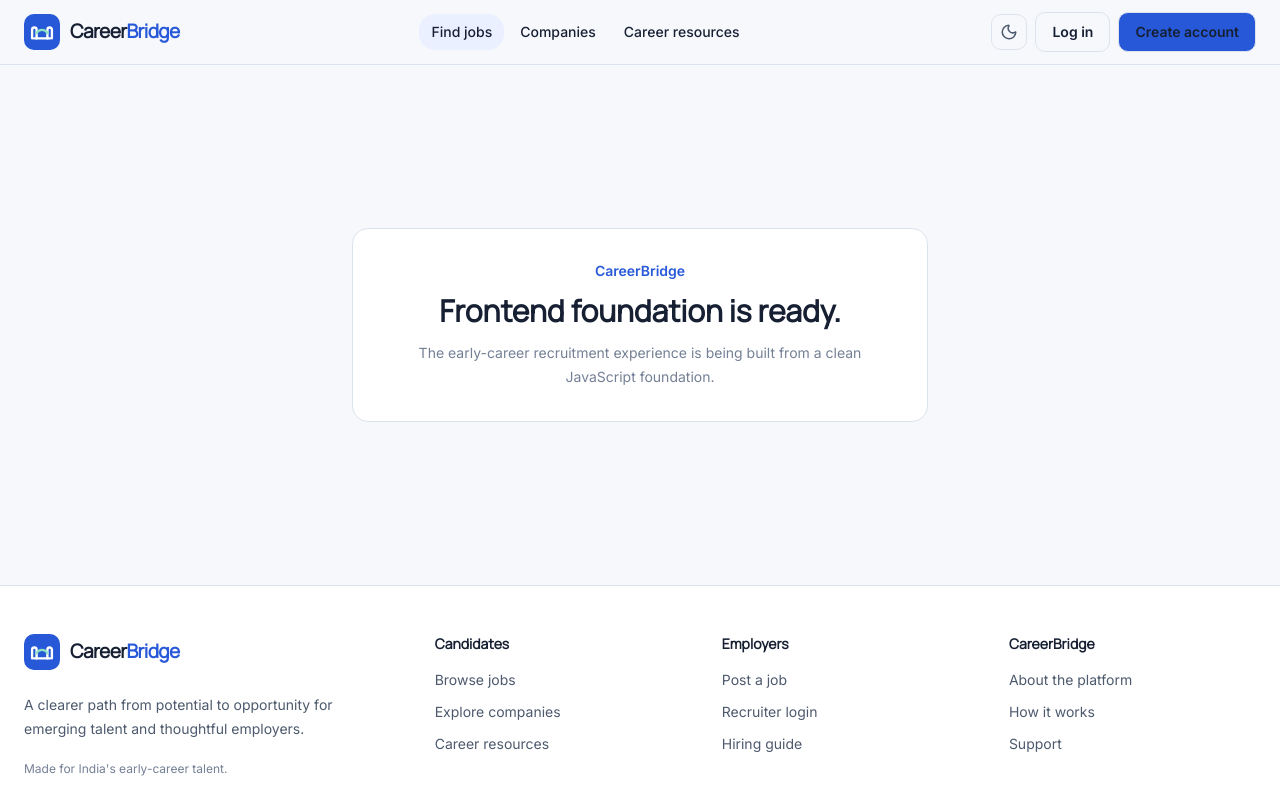
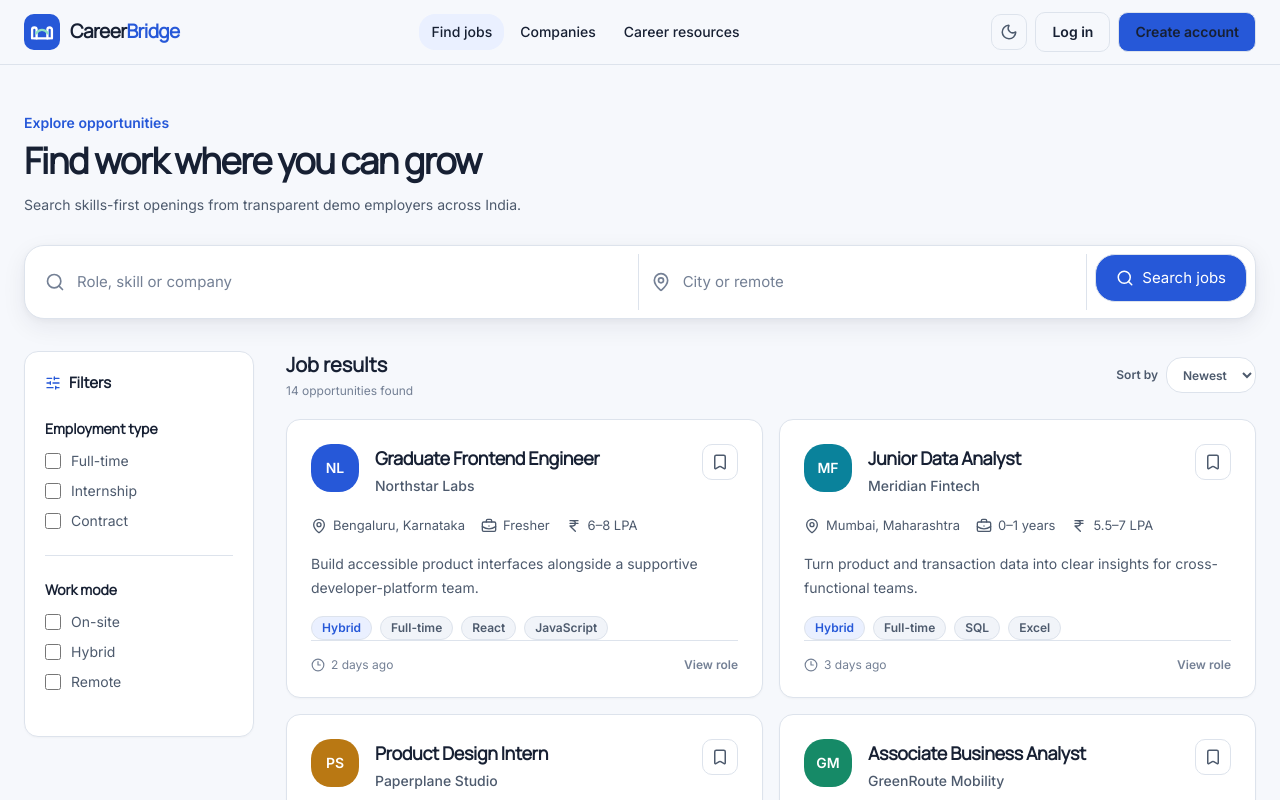
Before and after one commit to Sravanramaraju/CareerBridge-full-stack-off-campus-recruitment-platform-with-AI-assisted-r-sum-screening., a React (Vite) app: page /jobs in a window 1280 px wide. Shown: the top 800 px of the page. Built offline with nearby package versions, Linux system fonts and the light colour scheme.

Commit message:
feat: add searchable jobs catalog

```diff
--- a/src/app/App.jsx
+++ b/src/app/App.jsx
@@ -1,6 +1,7 @@
 import { Route, Routes } from 'react-router-dom';
 import { PublicLayout } from '@/src/layouts/PublicLayout';
 import { HomePage } from '@/src/pages/public/HomePage';
+import { JobsPage } from '@/src/pages/public/JobsPage';
 
 function FoundationPage() {
   return (
@@ -21,6 +22,7 @@ export function App() {
     <Routes>
       <Route element={<PublicLayout />}>
         <Route index element={<HomePage />} />
+        <Route path="jobs" element={<JobsPage />} />
         <Route path="*" element={<FoundationPage />} />
       </Route>
     </Routes>
--- /dev/null
+++ b/src/pages/public/JobsPage.jsx
@@ -0,0 +1,140 @@
+import { useMemo, useState } from 'react';
+import { useQuery } from '@tanstack/react-query';
+import { BriefcaseBusiness, SlidersHorizontal, X } from 'lucide-react';
+import { useSearchParams } from 'react-router-dom';
+import { JobCard } from '@/src/components/jobs/JobCard';
+import { JobSearchBar } from '@/src/components/jobs/JobSearchBar';
+import { Button } from '@/src/components/ui/Button';
+import { EmptyState, Skeleton } from '@/src/components/ui/Feedback';
+import { EMPLOYMENT_TYPES, WORK_MODES } from '@/src/domain/constants';
+import { catalogService } from '@/src/services/mockApi';
+import { useAppStore } from '@/src/store/useAppStore';
+
+function FilterGroup({ title, options, selected, onChange }) {
+  return (
+    <fieldset className="border-b border-[var(--cb-divider)] pb-6 last:border-0">
+      <legend className="font-heading text-sm font-bold">{title}</legend>
+      <div className="mt-3 grid gap-2.5">
+        {options.map((option) => (
+          <label key={option} className="flex cursor-pointer items-center gap-2.5 text-sm text-[var(--cb-text-secondary)]">
+            <input
+              type="checkbox"
+              className="size-4 rounded border-[var(--cb-border-strong)] accent-[var(--cb-primary)]"
+              checked={selected.includes(option)}
+              onChange={() => onChange(option)}
+            />
+            {option}
+          </label>
+        ))}
+      </div>
+    </fieldset>
+  );
+}
+
+function JobsLoading() {
+  return (
+    <div className="grid gap-4 lg:grid-cols-2" aria-label="Loading jobs">
+      {Array.from({ length: 6 }, (_, index) => (
+        <div key={index} className="surface-card p-6">
+          <div className="flex gap-4"><Skeleton className="size-12" /><div className="flex-1"><Skeleton className="h-5 w-2/3" /><Skeleton className="mt-2 h-4 w-1/3" /></div></div>
+          <Skeleton className="mt-6 h-4 w-full" /><Skeleton className="mt-2 h-4 w-4/5" /><Skeleton className="mt-5 h-8 w-1/2" />
+        </div>
+      ))}
+    </div>
+  );
+}
+
+export function JobsPage() {
+  const [searchParams] = useSearchParams();
+  const [types, setTypes] = useState([]);
+  const [modes, setModes] = useState([]);
+  const [sort, setSort] = useState('newest');
+  const savedJobIds = useAppStore((state) => state.savedJobIds);
+  const toggleSavedJob = useAppStore((state) => state.toggleSavedJob);
+
+  const filters = useMemo(() => ({
+    keyword: searchParams.get('q') || '',
+    location: searchParams.get('location') || '',
+    experience: searchParams.get('experience') || '',
+    types,
+    modes,
+  }), [modes, searchParams, types]);
+
+  const jobsQuery = useQuery({
+    queryKey: ['jobs', filters],
+    queryFn: () => catalogService.listJobs(filters),
+  });
+
+  const sortedJobs = useMemo(() => {
+    const result = [...(jobsQuery.data || [])];
+    if (sort === 'salary') return result.sort((a, b) => b.salary.localeCompare(a.salary));
+    return result.sort((a, b) => new Date(b.postedAt) - new Date(a.postedAt));
+  }, [jobsQuery.data, sort]);
+
+  function toggleFilter(setter, value) {
+    setter((current) => current.includes(value) ? current.filter((item) => item !== value) : [...current, value]);
+  }
+
+  function clearFilters() {
+    setTypes([]);
+    setModes([]);
+  }
+
+  const filterContent = (
+    <div className="grid gap-6">
+      <FilterGroup title="Employment type" options={EMPLOYMENT_TYPES} selected={types} onChange={(value) => toggleFilter(setTypes, value)} />
+      <FilterGroup title="Work mode" options={WORK_MODES} selected={modes} onChange={(value) => toggleFilter(setModes, value)} />
+      {(types.length > 0 || modes.length > 0) && <Button variant="ghost" size="sm" onClick={clearFilters}><X aria-hidden="true" />Clear filters</Button>}
+    </div>
+  );
+
+  return (
+    <div className="page-container py-10 sm:py-12">
+      <header className="max-w-3xl">
+        <p className="text-sm font-bold text-[var(--cb-primary)]">Explore opportunities</p>
+        <h1 className="mt-2 font-heading text-3xl font-extrabold tracking-[-0.035em] sm:text-4xl">Find work where you can grow</h1>
+        <p className="mt-3 text-sm leading-6 text-[var(--cb-text-secondary)]">Search skills-first openings from transparent demo employers across India.</p>
+      </header>
+      <div className="mt-7"><JobSearchBar compact initialValues={filters} /></div>
+
+      <details className="surface-card mt-5 p-4 lg:hidden">
+        <summary className="flex cursor-pointer list-none items-center justify-between font-semibold"><span className="inline-flex items-center gap-2"><SlidersHorizontal className="size-4" />Filters</span><span className="text-xs text-[var(--cb-primary)]">{types.length + modes.length} selected</span></summary>
+        <div className="mt-5">{filterContent}</div>
+      </details>
+
+      <div className="mt-8 grid gap-8 lg:grid-cols-[230px_minmax(0,1fr)]">
+        <aside className="hidden lg:block" aria-label="Job filters">
+          <div className="surface-card sticky top-24 p-5">
+            <div className="mb-6 flex items-center gap-2 font-heading font-bold"><SlidersHorizontal className="size-4 text-[var(--cb-primary)]" />Filters</div>
+            {filterContent}
+          </div>
+        </aside>
+
+        <section aria-labelledby="job-results-title">
+          <div className="mb-5 flex flex-wrap items-center justify-between gap-3">
+            <div>
+              <h2 id="job-results-title" className="font-heading text-xl font-bold">Job results</h2>
+              <p className="mt-1 text-xs text-[var(--cb-text-muted)]">{jobsQuery.isLoading ? 'Finding roles…' : `${sortedJobs.length} opportunities found`}</p>
+            </div>
+            <label className="flex items-center gap-2 text-xs font-semibold text-[var(--cb-text-secondary)]">
+              Sort by
+              <select value={sort} onChange={(event) => setSort(event.target.value)} className="h-9 rounded-lg border bg-[var(--cb-surface)] px-3 text-sm outline-none focus:border-[var(--cb-primary)]">
+                <option value="newest">Newest</option>
+                <option value="salary">Salary</option>
+              </select>
+            </label>
+          </div>
+
+          {jobsQuery.isLoading && <JobsLoading />}
+          {jobsQuery.isError && <EmptyState icon={BriefcaseBusiness} title="Jobs could not be loaded" description="Something interrupted the demo service. Please try again." actionLabel="Try again" onAction={() => jobsQuery.refetch()} />}
+          {jobsQuery.isSuccess && sortedJobs.length === 0 && <EmptyState title="No roles match these filters" description="Try a broader keyword, location, or remove one of your filters." actionLabel="Clear filters" onAction={clearFilters} />}
+          {jobsQuery.isSuccess && sortedJobs.length > 0 && (
+            <div className="grid gap-4 xl:grid-cols-2">
+              {sortedJobs.map((job) => <JobCard key={job.id} job={job} isSaved={savedJobIds.includes(job.id)} onSave={toggleSavedJob} />)}
+            </div>
+          )}
+        </section>
+      </div>
+    </div>
+  );
+}
```
